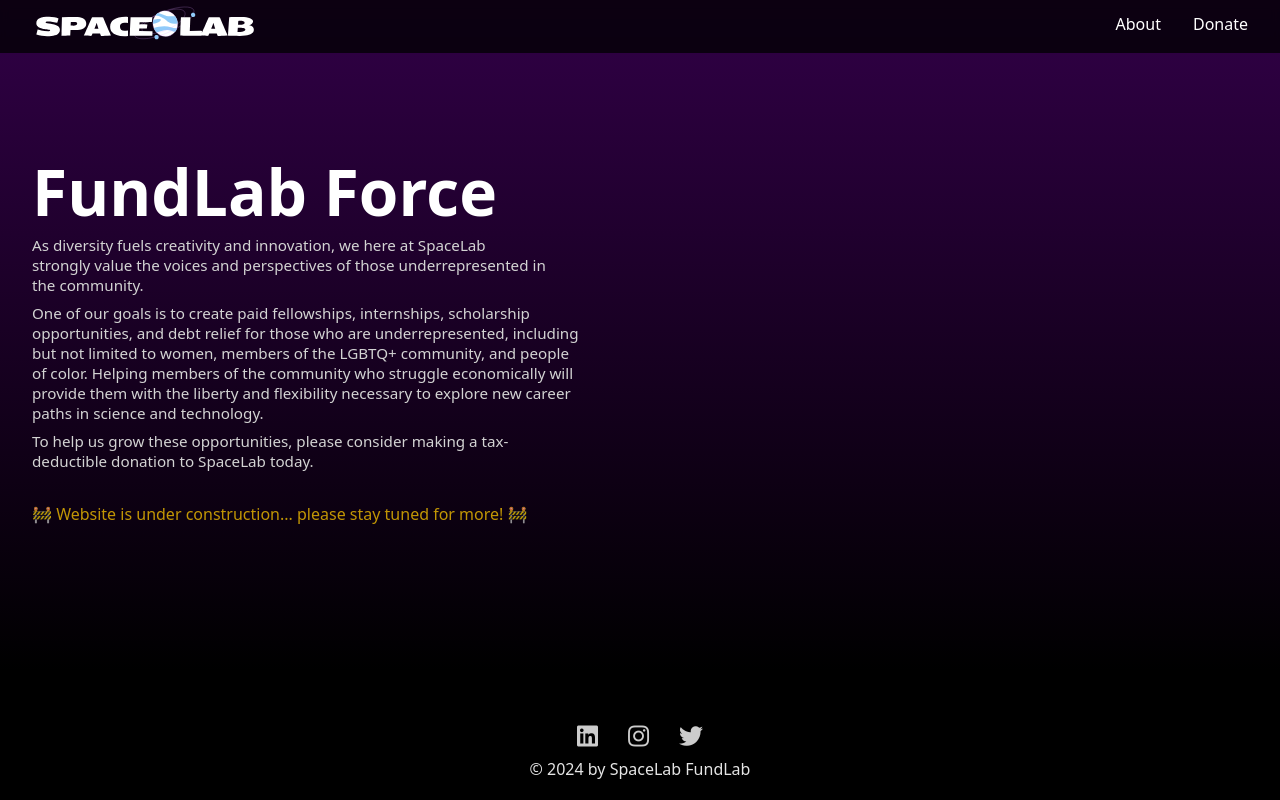
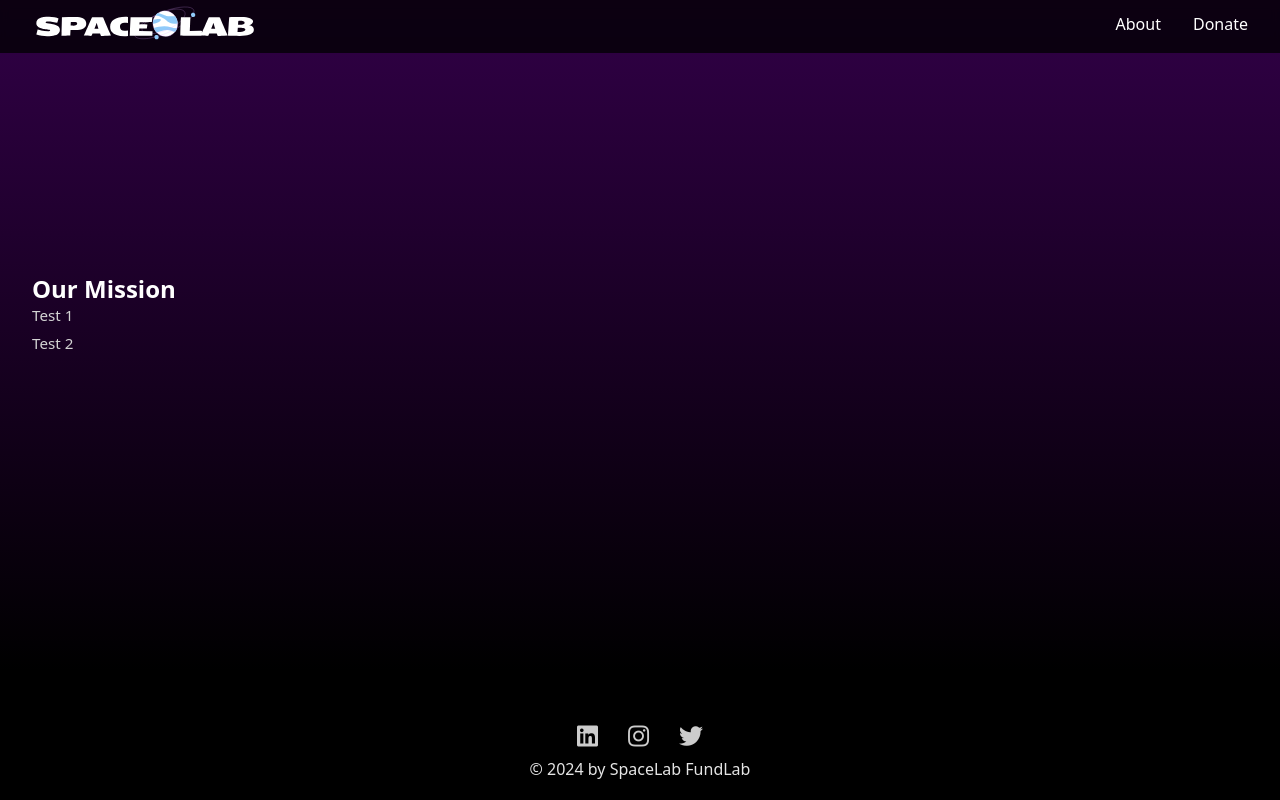
Before and after one commit to spacelabdev/fund_lab_force, a React (Vite) app: page / in a window 1280 px wide. Built offline with nearby package versions, Linux system fonts and the light colour scheme.

Commit message:
add mission page layout page and component

```diff
--- a/src/App.jsx
+++ b/src/App.jsx
@@ -1,19 +1,21 @@
-import { useState, useEffect } from 'react';
+// import { useState, useEffect } from 'react';
 import Navbar from './components/Navbar/Navbar';
-import Homepage from './pages/Homepage/Homepage';
+// import Homepage from './pages/Homepage/Homepage';
+import MissionPage from './pages/MissionPage/MissionPage';
 import Footer from './components/Footer/Footer';
 import './App.css';
 
 function App() {
-  return (
-    <main className='App'>
-      <Navbar />
-      <Homepage />
-      <Footer />
-    </main>
-  )
+	return (
+		<main className='App'>
+			<Navbar />
+			{/* <Homepage /> */}
+			<MissionPage />
+			<Footer />
+		</main>
+	);
 }
 
-export default App
+export default App;
 
 // Make sections default 100vh
--- /dev/null
+++ b/src/components/Mission/Mission.css
@@ -0,0 +1,36 @@
+.mission {
+    margin-top: -3rem;
+    height: 90vh;
+    width: 100%;
+    display: flex;
+    align-items: center;
+    padding: 2rem;
+    background-image: linear-gradient(to bottom, rgba(57, 0, 82, 0.921), rgba(31, 0, 44, 0));
+}
+
+.mission .mission-content {
+    width: 60ch;
+    /* border: 1px solid lime; */
+}
+
+
+.Hero .hero-content h1 {
+    padding-top: 3rem;
+    font-size: clamp(3rem, 1.75rem + 4vw, 4rem);
+}
+
+.mission .mission-content .mission-p-div {
+    display: flex;
+    flex-direction: column;
+    gap: .5rem;
+    font-size: clamp(0.95rem, 1.307rem + -0.952vw, 0.45rem);
+    font-weight: 300;
+    color: lightgrey;
+    text-wrap: pretty;
+}
+
+.mission .construction-note {
+    padding-top: 2rem;
+    color: rgba(255, 200, 0, 0.75);
+    font-weight: 300;
+}
--- /dev/null
+++ b/src/components/Mission/Mission.jsx
@@ -0,0 +1,15 @@
+import './Mission.css';
+
+export default function Mission() {
+	return (
+		<section className='mission'>
+			<div className='mission-content'>
+				<h1>Our Mission</h1>
+				<div className='mission-p-div'>
+					<p>Test 1</p>
+					<p>Test 2</p>
+				</div>
+			</div>
+		</section>
+	);
+}
--- /dev/null
+++ b/src/pages/MissionPage/MissionPage.css
@@ -0,0 +1,4 @@
+.MissionPage {
+    height: 100vh;
+    width: 100%;
+}
--- /dev/null
+++ b/src/pages/MissionPage/MissionPage.jsx
@@ -0,0 +1,12 @@
+import Mission from '../../components/Mission/Mission';
+
+import './MissionPage.css';
+
+export default function MissionPage() {
+	return (
+		<main className='MissionPage'>
+			<Mission />
+			<div></div>
+		</main>
+	);
+}
```
Also changed, not shown: package.json (+7 -1 lines), 1 other file (tests, documents, lock files or other folders).
